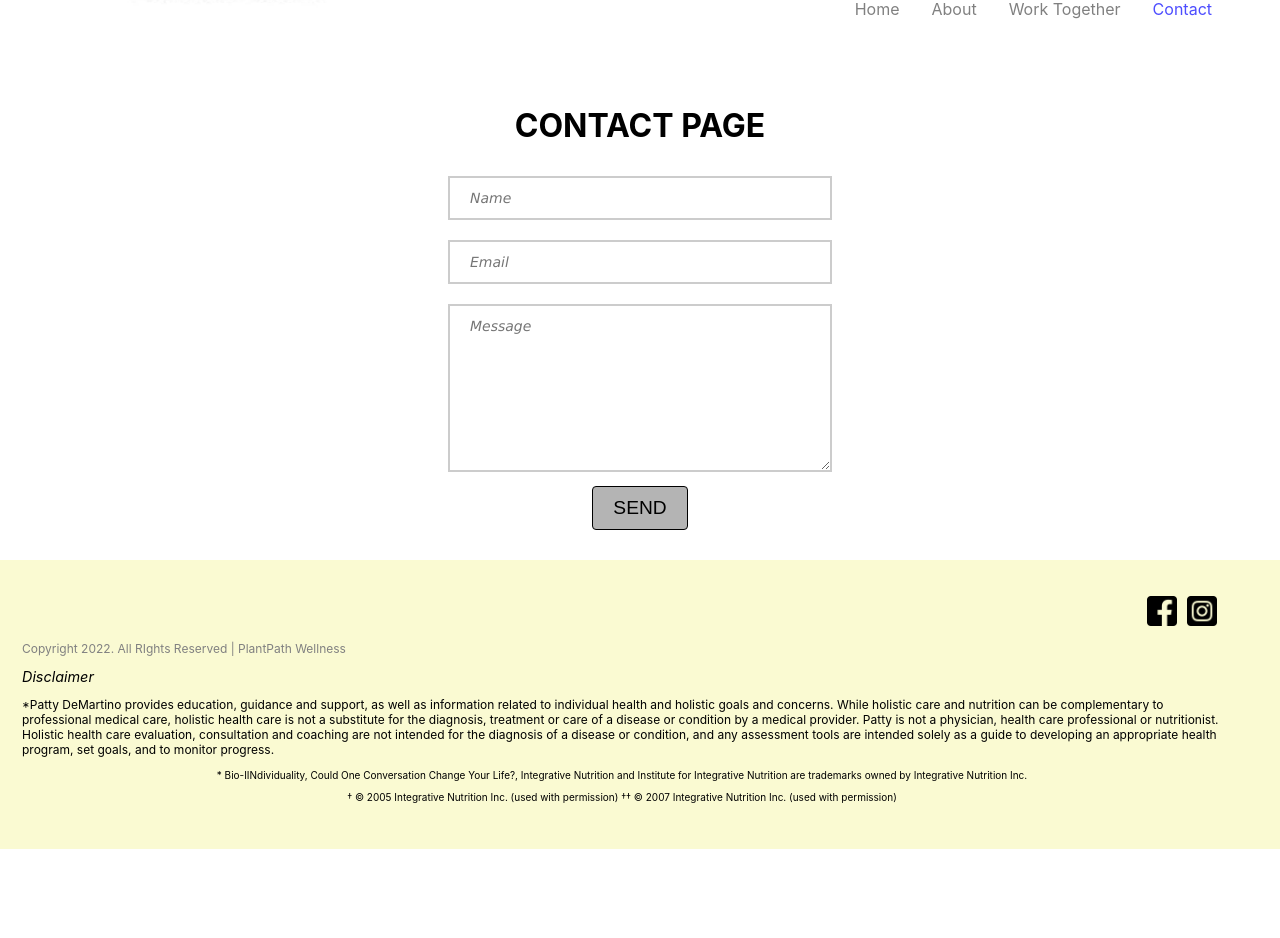
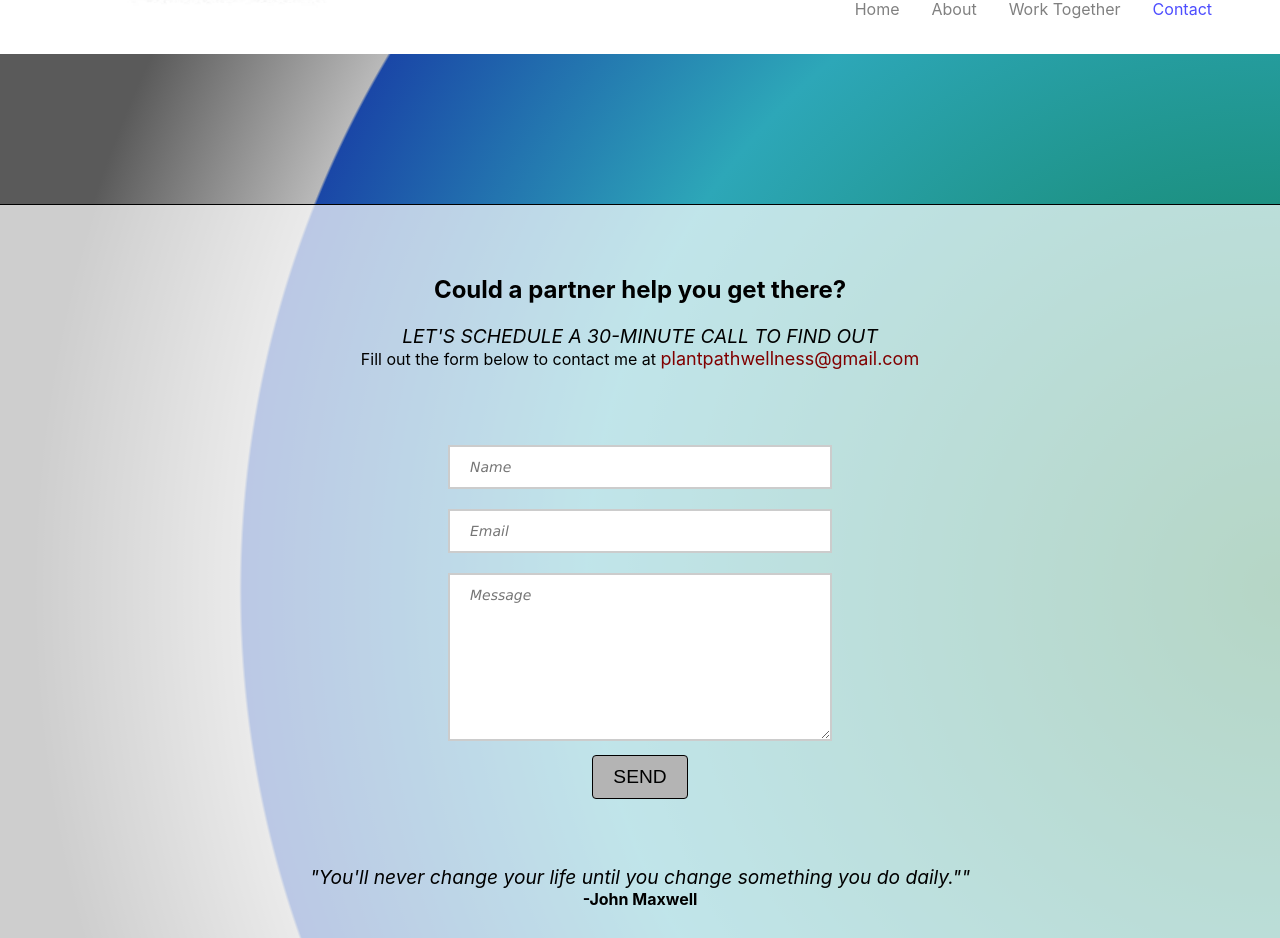
Before and after one commit to tom-demartino/plantpathwellness, a React (Create React App) app: page /contact in a window 1280 px wide. Shown: the part 194-1132 px from the top of the page. Before the commit the page ends 1043 px from the top, so only its background shows below. Built offline with nearby package versions, Linux system fonts and the light colour scheme.

Commit message:
Initial cut of contact page

```diff
--- a/src/components/contactForm/index.js
+++ b/src/components/contactForm/index.js
@@ -3,7 +3,7 @@
 import React, { useState } from "react";
 import "./contactForm.css";
 
-function ContactForm() {
+function ContactForm(prop) {
   const [status, setStatus] = useState("Send");
   const handleSubmit = async e => {
     e.preventDefault();
--- a/src/pages/contact.css
+++ b/src/pages/contact.css
@@ -1,15 +1,49 @@
 #contact {
   justify-content: center;
   text-align: center;
-  padding: 30px 0;
+  background: radial-gradient(circle at 100%,
+  rgb(8, 117, 63),
+  rgb(45, 167, 184) 50%,
+  rgb(26, 71, 167) 74.8%,
+  rgb(185, 185, 185) 75%,
+  rgb(90, 90, 90) 90%);
 }
 
-/* #form-box {
-  margin: auto;
-  width: 30%;
-  padding: 30px 0;
-  background-color: blanchedalmond;
-  border: solid;
+.bar {
+  height: 150px;
+  background-color: transparent;
+}
+
+.bar:first-of-type {
+  border-bottom: solid;
+  border-bottom-width: thin;
+}
+
+.bar:last-of-type {
+  border-top: solid;
   border-width: thin;
-  border-radius: 4px;
-} */
+}
+
+#content {
+  background-color: rgba(255, 255, 255, 0.7);
+  padding: 50px 0;
+}
+
+#form {
+  background-color: transparent;
+  padding: 50px 0;
+}
+
+#contact i {
+  font-size: larger;
+  text-transform: uppercase;
+}
+
+#contact #email-addr {
+  font-size: 18px;
+  color: maroon;
+}
+
+#quote {
+  font-size: larger;
+}
--- a/src/pages/contact.js
+++ b/src/pages/contact.js
@@ -5,10 +5,28 @@ import ContactForm from "../components/contactForm";
 function Contact() {
   return (
     <div id="contact">
-      <h1>CONTACT PAGE</h1>
-      <div id="form-box">
-        <ContactForm />
+      <div class="bar" id="top"></div>
+      <div id="content">
+        <h2>Could a partner help you get there?</h2>
+        <p>
+          <i>Let's schedule a 30-minute call to find out</i>
+          <br />
+          Fill out the form below to contact me at{" "}
+          <span id="email-addr">plantpathwellness@gmail.com</span>
+        </p>
+        <div id="form">
+          <ContactForm backgroundColor="transparent" />
+        </div>
+        <p>
+          <em id="quote">
+            "You'll never change your life until you change something you do
+            daily.""
+          </em>
+          <br />
+          <b>-John Maxwell</b>
+        </p>
       </div>
+      <div class="bar"></div>
     </div>
   );
 }
```
